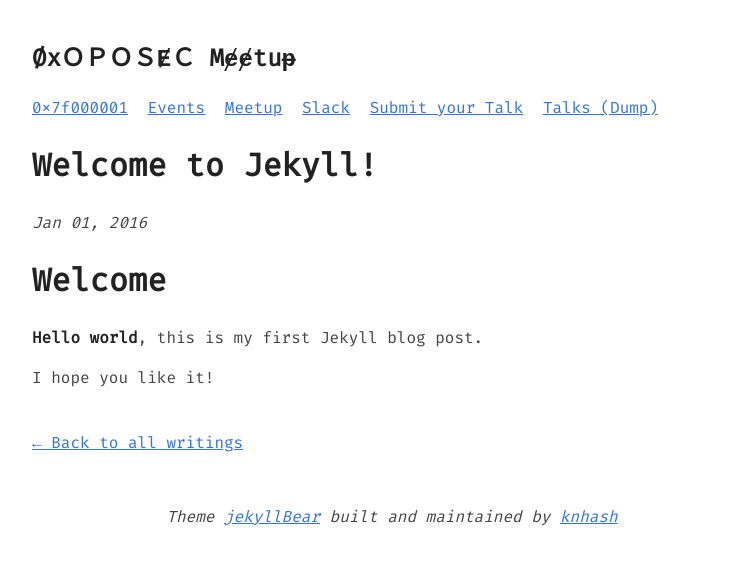
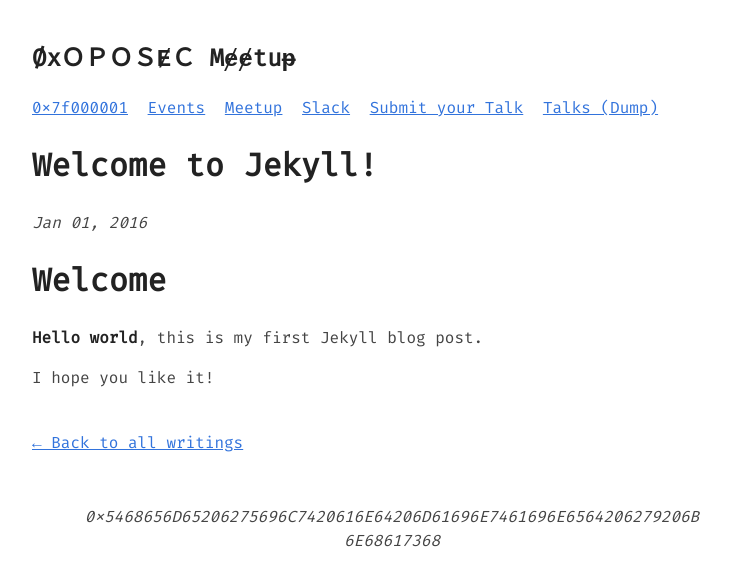
Before and after one commit to 0xOPOSEC/0xOPOSEC.github.io, a Jekyll site: the page built from _posts/2016/2016-01-01-xpto.md, in a window 1280 px wide. Shown: the top 586 px of the page, without its empty margins (248-979 px from the left). Built offline with Jekyll 4.4.1, drawn with Linux system fonts in a browser that asks for light colours.

Commit message:
Footer-Posts Creds Challenge

```diff
--- a/_includes/footer-post.html
+++ b/_includes/footer-post.html
@@ -27,10 +27,7 @@
       </ul>
   </nav> -->
   <div class="bottom-footer">
-    <i>Theme
-      <a href="https://knhash.in/jekyllBear" title="the art">jekyllBear</a> built and maintained by
-      <a href="https://knhash.in" title="the artist">knhash</a>
-  </i>
+    <i>0x5468656D65206275696C7420616E64206D61696E7461696E6564206279206B6E68617368</i>
   </div>
 </footer>
 
```
